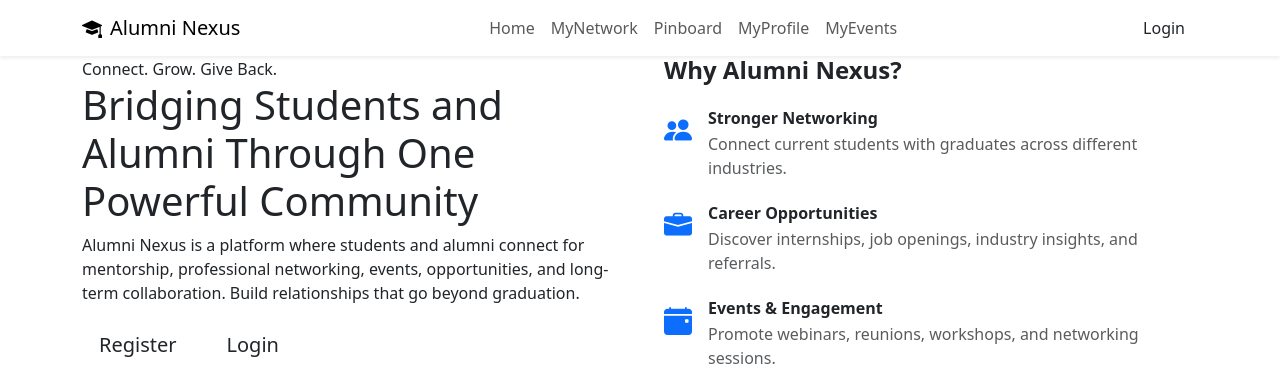
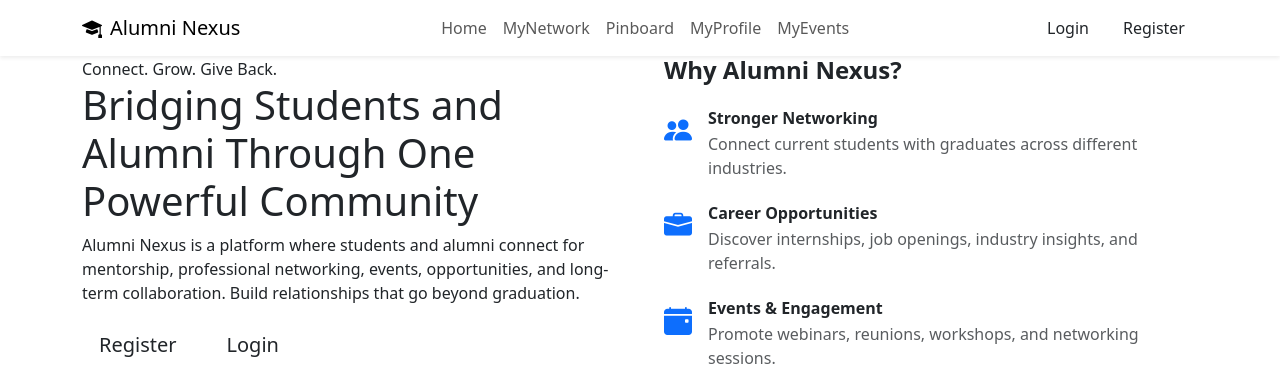
Before and after one commit to Mila522/Alumni-Nexus, a Flask app: page / in a window 1280 px wide. Shown: the top 368 px of the page. Run offline with Flask 3, Linux system fonts and the light colour scheme.

Commit message:
Update navbar.html

```diff
--- a/templates/partials/navbar.html
+++ b/templates/partials/navbar.html
@@ -28,7 +28,8 @@
             </ul>
 
             <div class="d-flex gap-2">
-                <a href="#" class="btn btn-outline-main">Login</a>
+                <a href="{{ url_for('login') }}" class="btn btn-outline-main">Login</a>
+                <a href="{{ url_for('register') }}" class="btn btn-main">Register</a>
 
             </div>
         </div>
```
